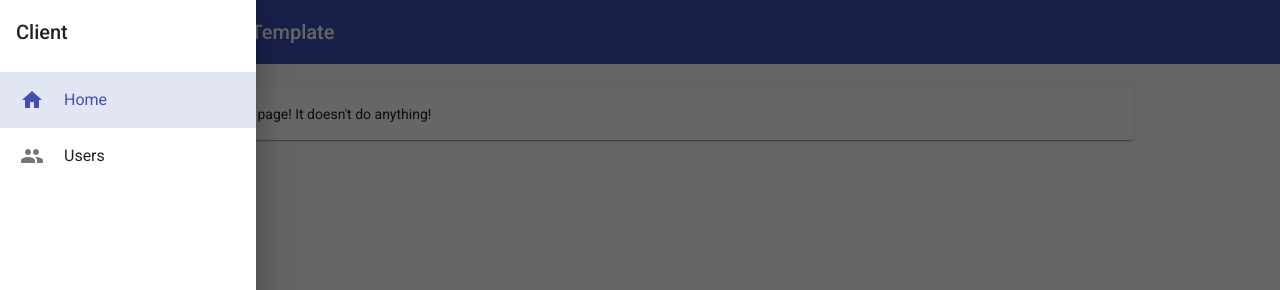
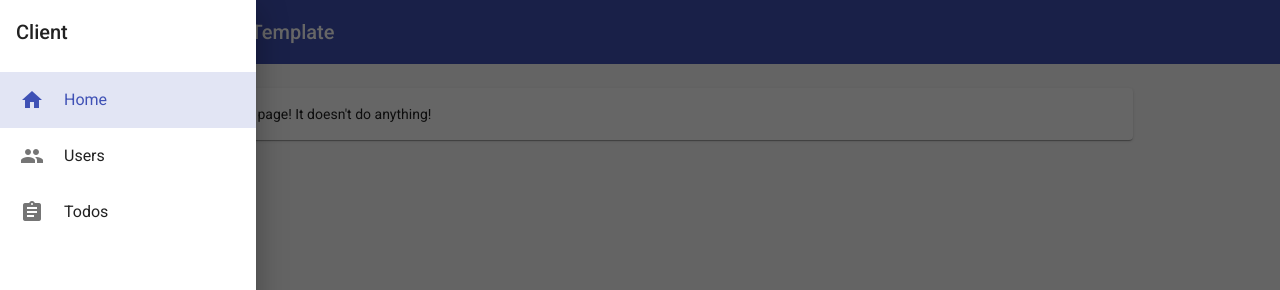
Before and after one commit to UMM-CSci-3601-S21/lab-4-halley-joshua, an Angular app in the folder client/: page / in a window 1280 px wide. Both pictures are taken after a click on the button "menu". Shown: the top 290 px of the page. Built offline with nearby package versions, Linux system fonts and the light colour scheme.

Commit message:
Add Todos menu button
This commit adds a Todos button to the client page menu. As of right now it has no functionality. Issue #14

```diff
--- a/client/src/app/app.component.html
+++ b/client/src/app/app.component.html
@@ -17,6 +17,12 @@
         Users
       </a>
 
+      <a mat-list-item routerLink="/todos" routerLinkActive="drawer-list-item-active" (click)="drawer.close()">
+        <mat-icon matListIcon>assignment</mat-icon>
+        Todos
+      </a>
+
+
     </mat-nav-list>
   </mat-sidenav>
 
```
